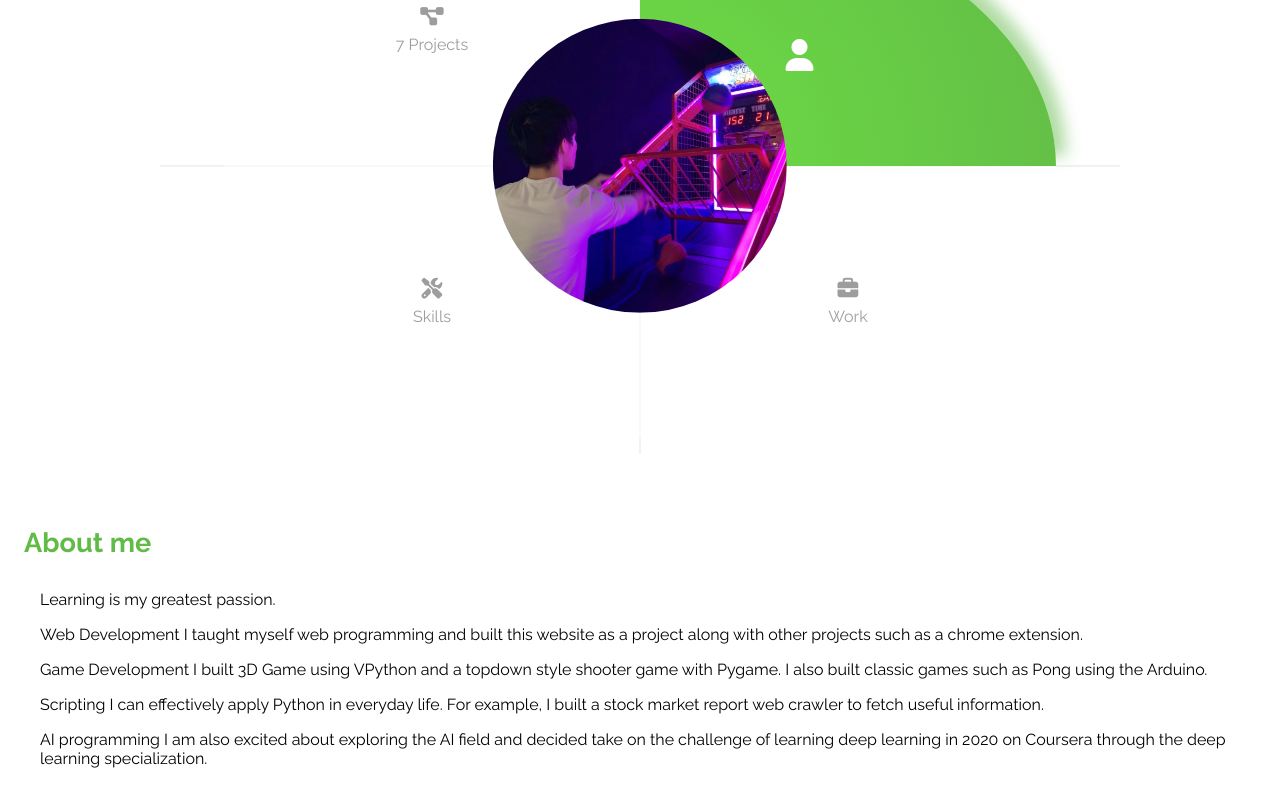
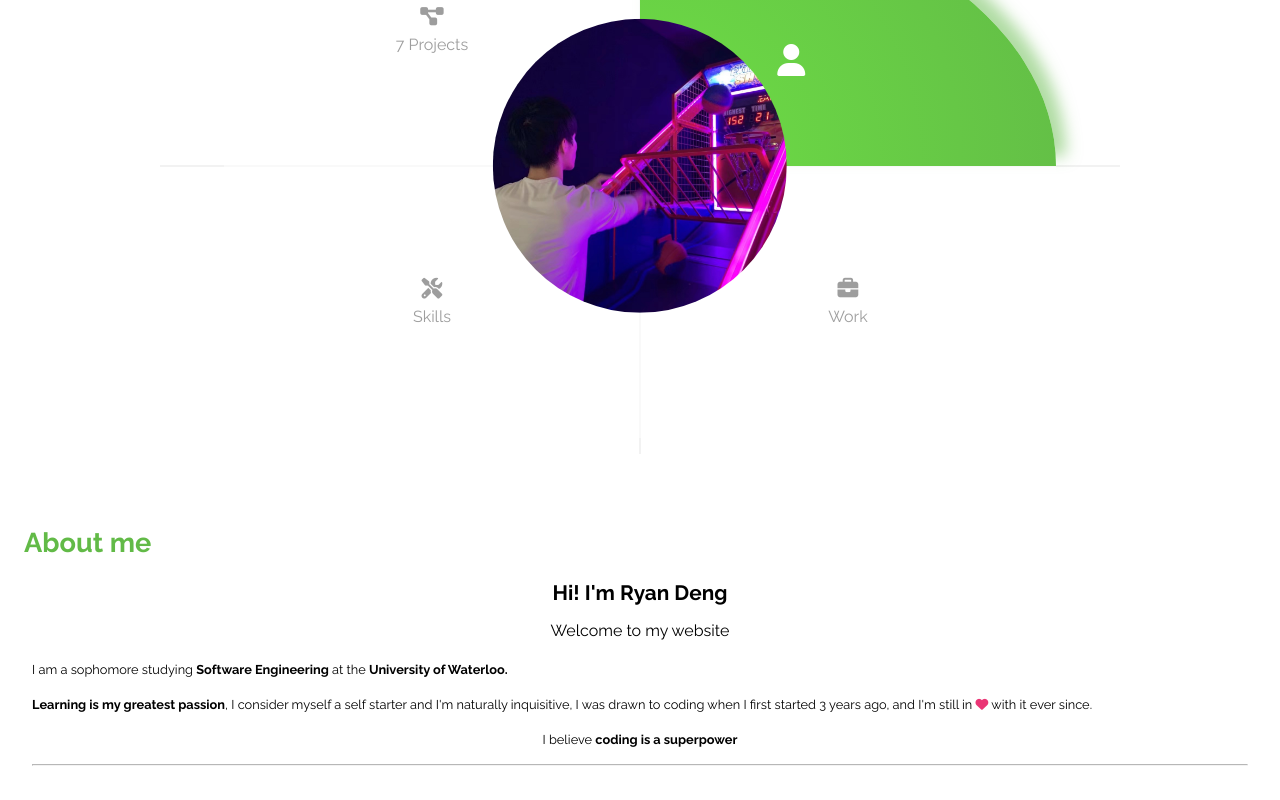
Before and after one commit to ryandeng32/Personal-Website-V2, a React (Create React App) app: page / in a window 1280 px wide. Shown: the part 194-994 px from the top of the page. Built offline with nearby package versions, Linux system fonts and the light colour scheme.

Commit message:
add about section

```diff
--- a/src/App.css
+++ b/src/App.css
@@ -11,6 +11,22 @@ a {
   color: #17a2b8;
 }
 
+h1,
+h2,
+h3 {
+  margin: 0;
+  padding: 0;
+}
+
 .container {
   padding: 0 1.5rem;
 }
+
+.text-center {
+  text-align: center;
+}
+
+hr {
+  margin-bottom: 1.5rem;
+  opacity: 0.7;
+}
--- a/src/components/Intro/Intro.css
+++ b/src/components/Intro/Intro.css
@@ -131,12 +131,12 @@
 }
 
 .project_on i {
-  right: 35%;
-  bottom: 35%;
+  right: 30%;
+  bottom: 30%;
 }
 .about_on i {
-  left: 35%;
-  bottom: 35%;
+  left: 33%;
+  bottom: 33%;
 }
 .skill_on i {
   right: 35%;
--- a/src/components/about/About.css
+++ b/src/components/about/About.css
@@ -5,5 +5,20 @@
 }
 
 .about-text {
-  padding: 1rem;
+  margin-top: 1rem;
+  padding: 0.5rem;
+  line-height: 1.4rem;
 }
+
+.about-text-title {
+  font-size: 1.3rem;
+  text-align: center;
+}
+.about-text p {
+  font-size: 0.8rem;
+}
+
+.about-text .about-text-lead {
+  font-size: 1rem;
+  text-align: center;
+}
--- a/src/components/about/About.js
+++ b/src/components/about/About.js
@@ -5,26 +5,26 @@ const About = () => {
     <section className="about">
       <div className="about-title">About me</div>
       <div className="about-text">
-        <p>Learning is my greatest passion. </p>
+        <h1 className="about-text-title">Hi! I'm Ryan Deng</h1>
+        <p className="about-text-lead">Welcome to my website</p>
         <p>
-          Web Development I taught myself web programming and built this website
-          as a project along with other projects such as a chrome extension.
+          I am a sophomore studying <strong>Software Engineering</strong> at the
+          <strong> University of Waterloo.</strong>
         </p>
         <p>
-          Game Development I built 3D Game using VPython and a topdown style
-          shooter game with Pygame. I also built classic games such as Pong
-          using the Arduino.
+          <strong>Learning is my greatest passion</strong>, I consider myself a
+          self starter and I'm naturally inquisitive, I was drawn to coding when
+          I first started 3 years ago, and I'm still in{" "}
+          <i
+            style={{ color: "rgba(234, 53, 117, 1)" }}
+            className="fas fa-heart"
+          ></i>{" "}
+          with it ever since.
         </p>
-        <p>
-          Scripting I can effectively apply Python in everyday life. For
-          example, I built a stock market report web crawler to fetch useful
-          information.
+        <p className="text-center">
+          I believe <strong>coding is a superpower</strong>
         </p>
-        <p>
-          AI programming I am also excited about exploring the AI field and
-          decided take on the challenge of learning deep learning in 2020 on
-          Coursera through the deep learning specialization.
-        </p>
+        <hr />
       </div>
     </section>
   );
```
Also changed, not shown: public/index.html (+2 -22 lines).
